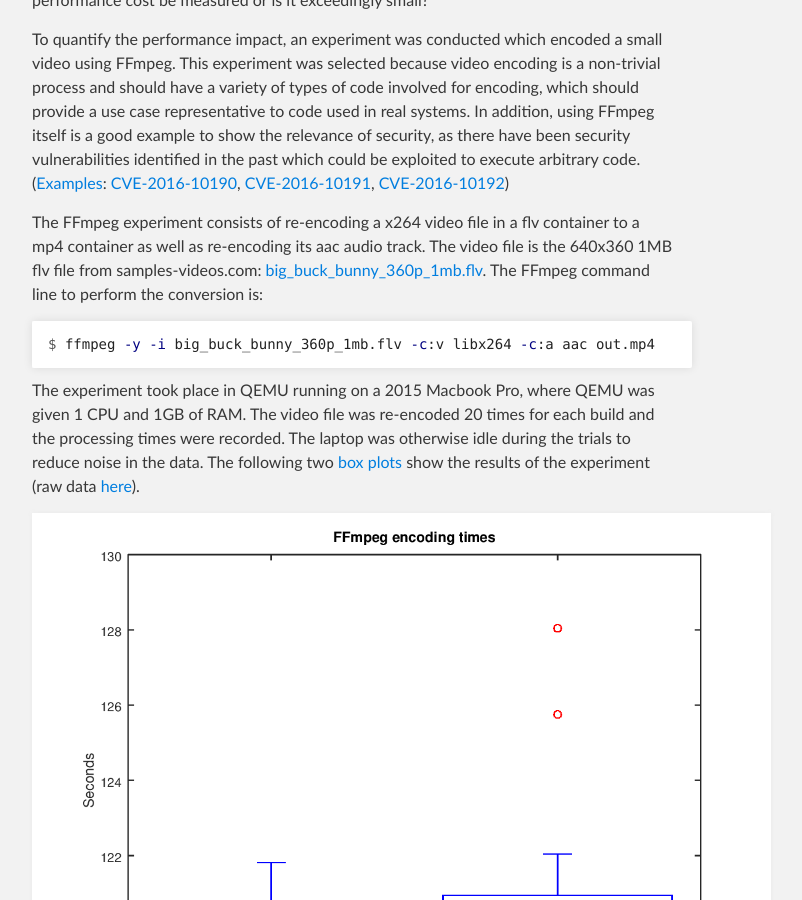
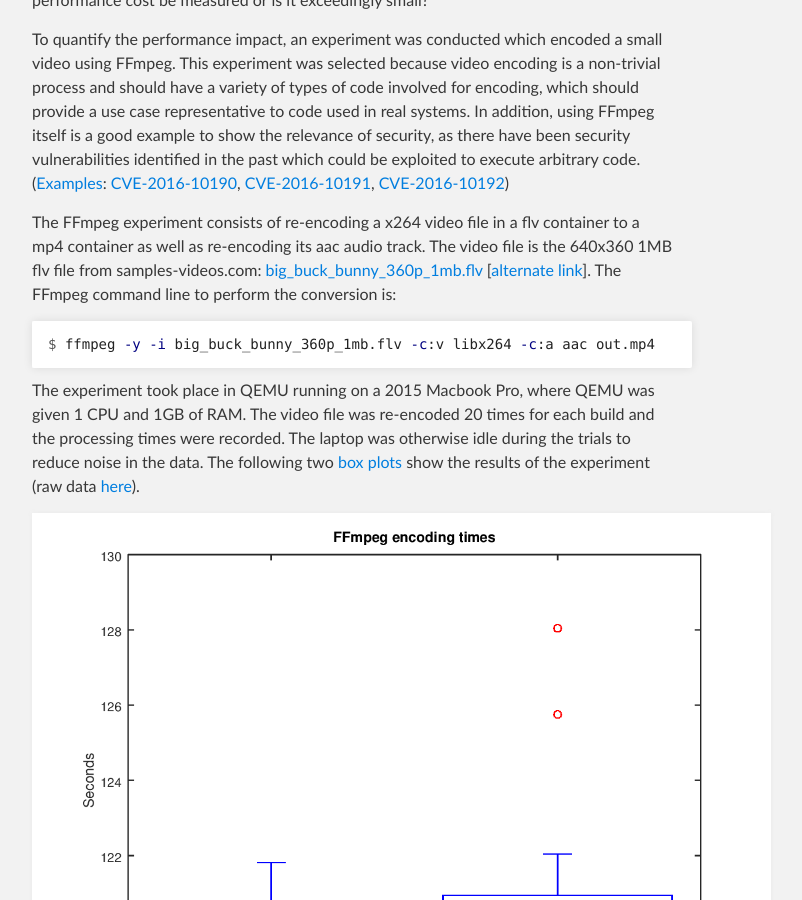
Before and after one commit to zatoichi-engineer/blog, a Jekyll site: the page built from _posts/2017-10-04-stack-smashing-protection.md, in a window 1280 px wide and 900 px high, scrolled down 5356 px. Shown: the whole window, without its empty margins (288-1090 px from the left). Built offline with Jekyll 4.4.1, drawn with Linux system fonts in a browser that asks for light colours.

Commit message:
Add alt link to 1mb video

```diff
--- a/_posts/2017-10-04-stack-smashing-protection.md
+++ b/_posts/2017-10-04-stack-smashing-protection.md
@@ -268,7 +268,9 @@ in the past which could be exploited to execute arbitrary code.
 The FFmpeg experiment consists of re-encoding a x264 video file in a flv
 container to a mp4 container as well as re-encoding its aac audio track.
 The video file is the 640x360 1MB flv file from samples-videos.com:
-[big_buck_bunny_360p_1mb.flv](http://www.sample-videos.com/video/flv/360/big_buck_bunny_360p_1mb.flv). The FFmpeg command line to perform the conversion is:
+[big_buck_bunny_360p_1mb.flv](http://www.sample-videos.com/video/flv/360/big_buck_bunny_360p_1mb.flv)
+[[alternate link]({{ "/assets/data/big_buck_bunny_360p_1mb.flv" | absolute_url }})].
+The FFmpeg command line to perform the conversion is:
 
 {% highlight shell_session %}
 $ ffmpeg -y -i big_buck_bunny_360p_1mb.flv -c:v libx264 -c:a aac out.mp4
```
